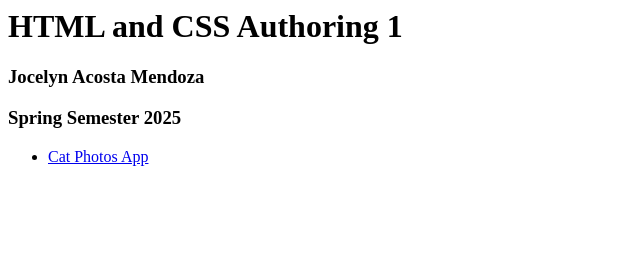
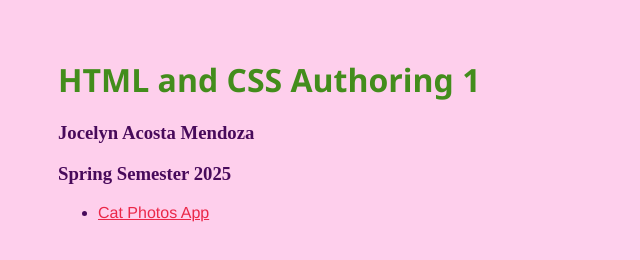
Before and after one commit to jacostamen/mctc-HTML-CSS1, a plain HTML site: page index.html in a window 1280 px wide. Shown: the whole page, without its empty margins (0-640 px from the left). Drawn offline with Linux system fonts and the light colour scheme.

Commit message:
Update index.html
added style changes

```diff
--- a/index.html
+++ b/index.html
@@ -2,6 +2,30 @@
   <head>
     <title>HTML and CSS AUthoring 1</title>
   </head>
+
+  <style>
+    body{
+        background-color:rgb(254, 207, 236);
+        font-family:'Times New Roman', Times, serif;
+        padding: 50px;
+        color:rgb(72, 10, 91);
+    }
+    h1{
+        font-family:'Segoe UI', Tahoma, Geneva, Verdana, sans-serif;
+        color:rgb(67, 141, 28);
+    }
+    a:link,
+    a:visited,
+    a:hover {
+        color:rgb(235, 39, 72);
+        font-family:'Franklin Gothic Medium', 'Arial Narrow', Arial, sans-serif;
+    }
+
+    a:hover{
+        color:coral;
+        text-decoration: none;
+    }
+  </style>
 
   <body>
     <h1>HTML and CSS Authoring 1</h1>
```
